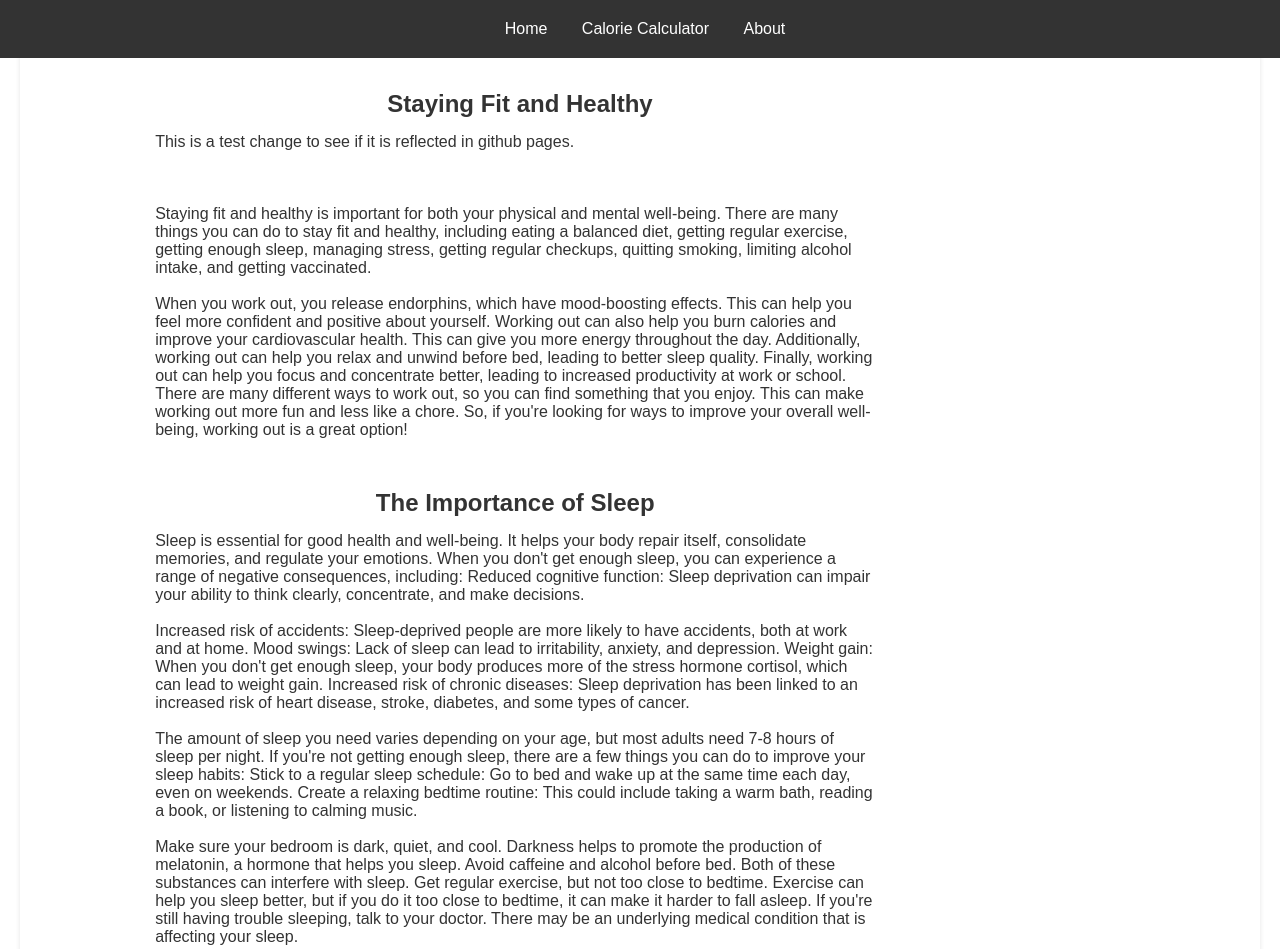
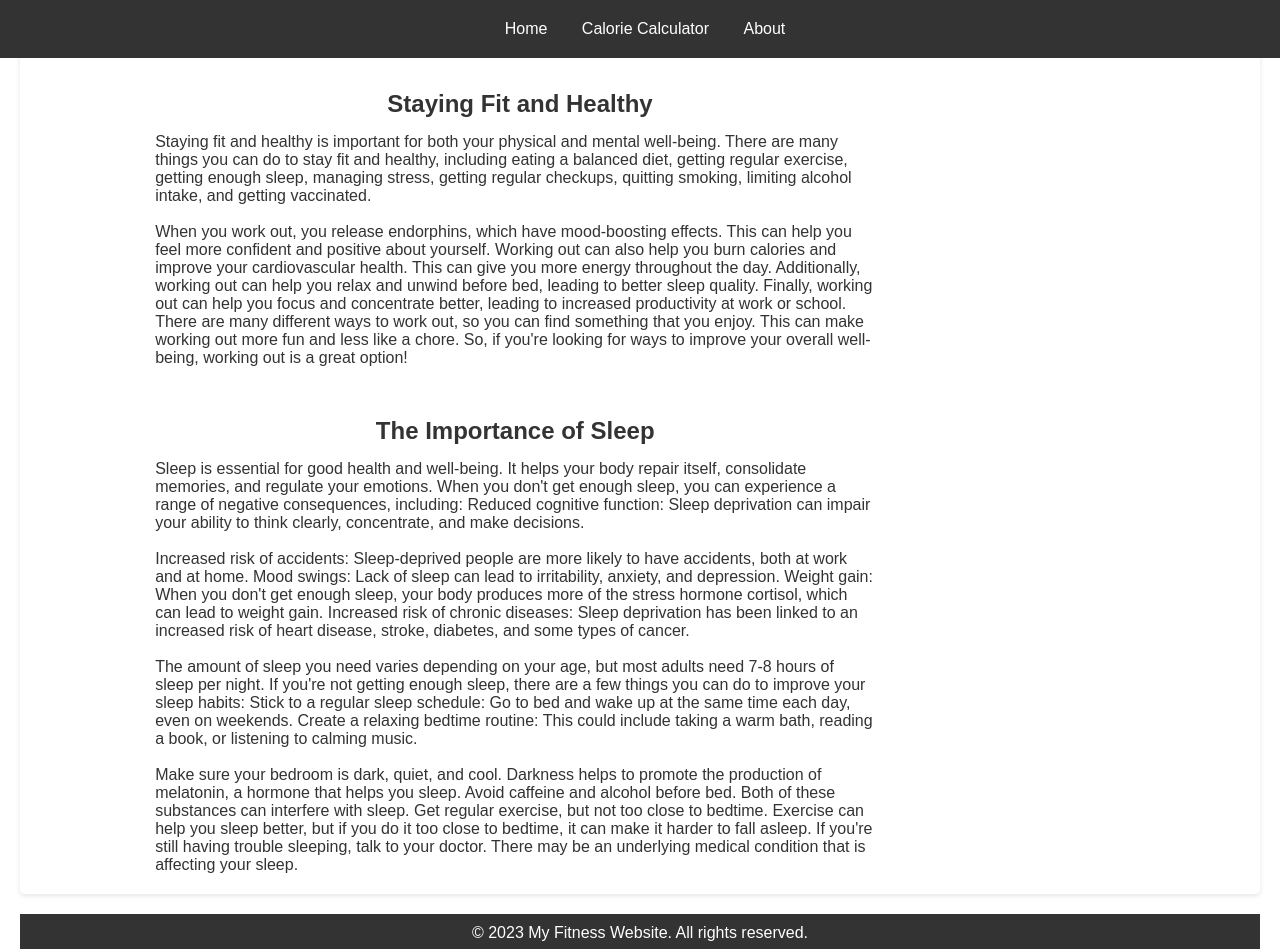
Before and after one commit to Ryan-Krohne/fitness-website, a plain HTML site: page index.html in a window 1280 px wide. Shown: the top 949 px of the page. Drawn offline with Linux system fonts and the light colour scheme.

Commit message:
revert test change

```diff
--- a/index.html
+++ b/index.html
@@ -19,8 +19,6 @@
 
   <section>
     <h2 style="margin-right:2.5in">Staying Fit and Healthy</h2>
-    <p style="margin-left: 1.2in;margin-right: 3.8in;">This is a test change to see if it is reflected in github pages.</p>
-    <br><br><br>
     <p style="margin-left: 1.2in;margin-right: 3.8in;">Staying fit and healthy is important for both your physical and mental well-being. There are many things
         you can do to stay fit and healthy, including eating a balanced diet, getting regular exercise, getting enough sleep, managing stress, getting regular
         checkups, quitting smoking, limiting alcohol intake, and getting vaccinated.<br><br>When you work out, you release endorphins, which have mood-boosting effects.
```
